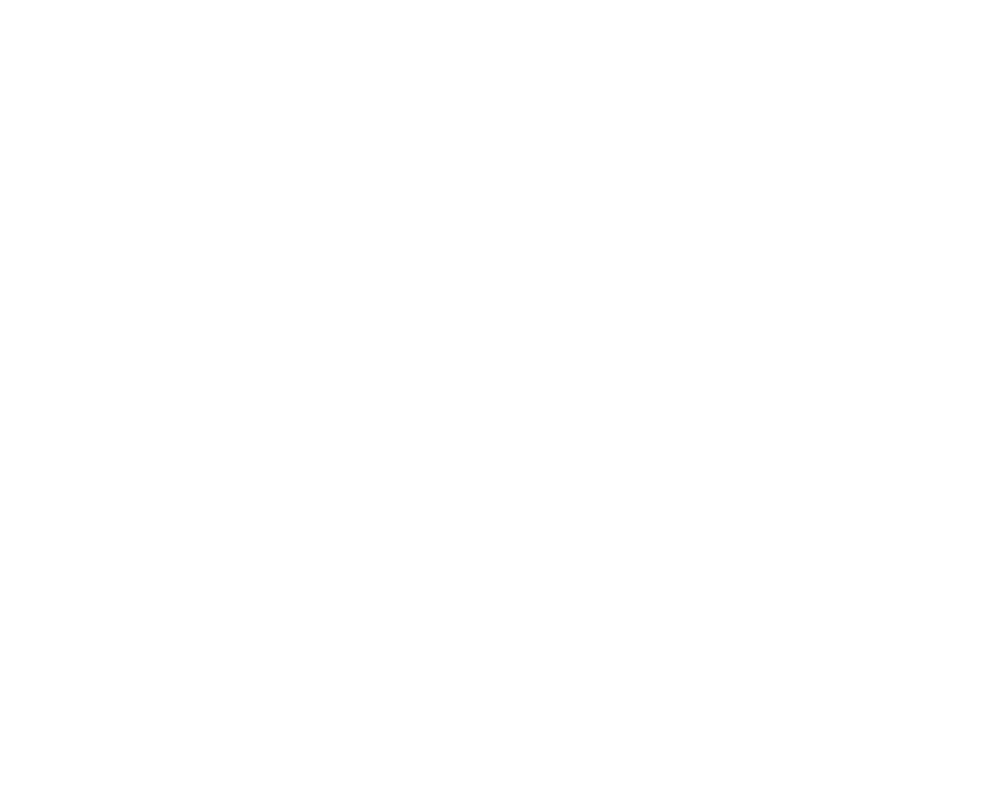
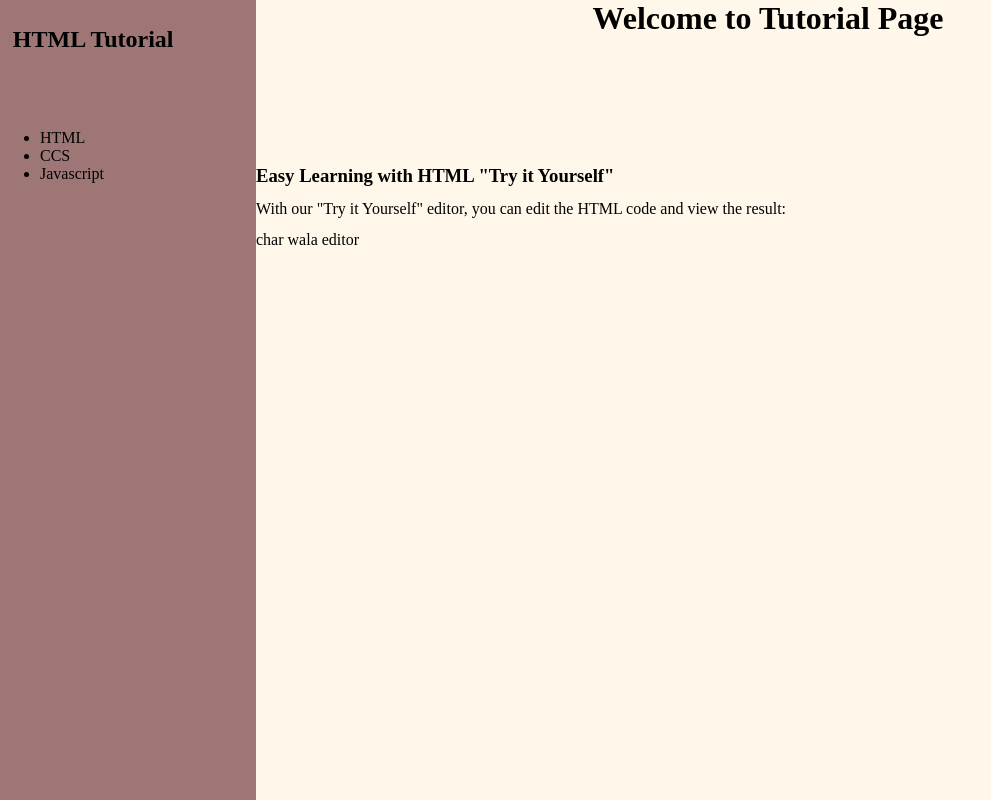
Before and after one commit to Quouou/web-technical-documentation, a plain HTML site: page index.html in a window 1280 px wide. Shown: the whole page, without its empty margins (0-991 px from the left). Drawn offline with Linux system fonts and the light colour scheme.

Commit message:
With style and some content

```diff
--- a/index.html
+++ b/index.html
@@ -4,9 +4,24 @@
     <meta charset="UTF-8">
     <meta http-equiv="X-UA-Compatible" content="IE=edge">
     <meta name="viewport" content="width=device-width, initial-scale=1.0">
-    <title>Document</title>
+    <title>Help</title>
+    <link rel="stylesheet" href="./style.css" />
+
 </head>
 <body>
-
+    <div class="left">
+        <H2 class="h2" >HTML Tutorial</H2>
+        <ul class="leftMargin">
+            <li>HTML</li>
+            <li>CCS</li>
+            <li>Javascript</li>
+        </ul>
+    </div>
+    <div class="middle">
+        <h1 style="text-align: center;">Welcome to Tutorial Page</h1>
+        <h3 style="margin-top: 10%;">Easy Learning with HTML "Try it Yourself"</h3>
+        <p style="margin-top: 1%;">With our "Try it Yourself" editor, you can edit the HTML code and view the result:</p>
+        <p style="margin-top: 1%;">char wala editor</p>
+    </div
 </body>
 </html>
--- a/style.css
+++ b/style.css
@@ -0,0 +1,27 @@
+*{
+    margin:0;
+
+}
+html, body {
+    height: 100%;
+}
+.left {
+
+    width: 20%;
+    height: 100%;
+    float: left;
+    background-color: #9E7676;
+}
+.middle{
+    width: 100%;
+    height: 100%;
+    background-color: #FFF8EA;
+}
+
+.leftMargin{
+    margin-top: 30%;
+}
+.h2{
+    margin-top: 10%;
+    margin-left: 5%;
+}
```
